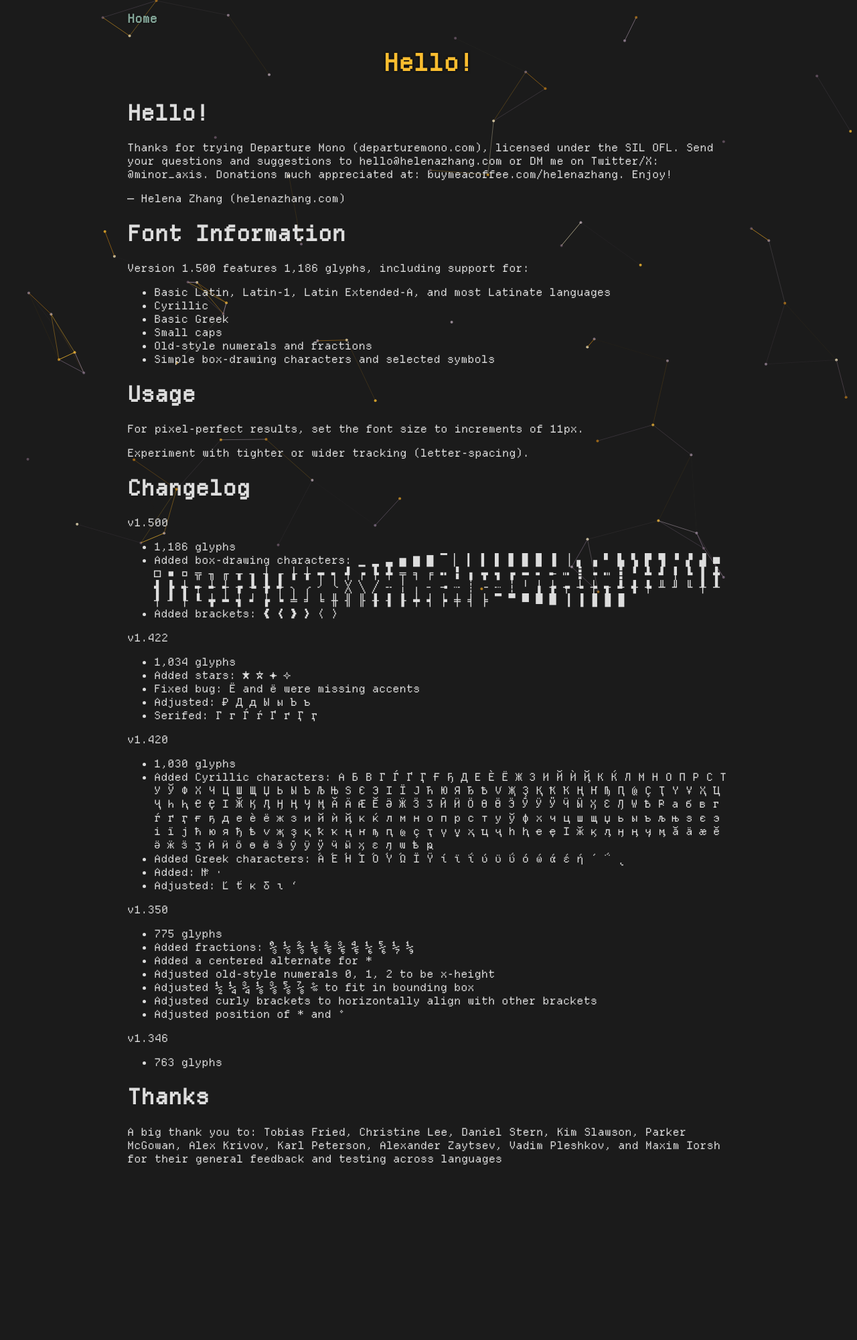
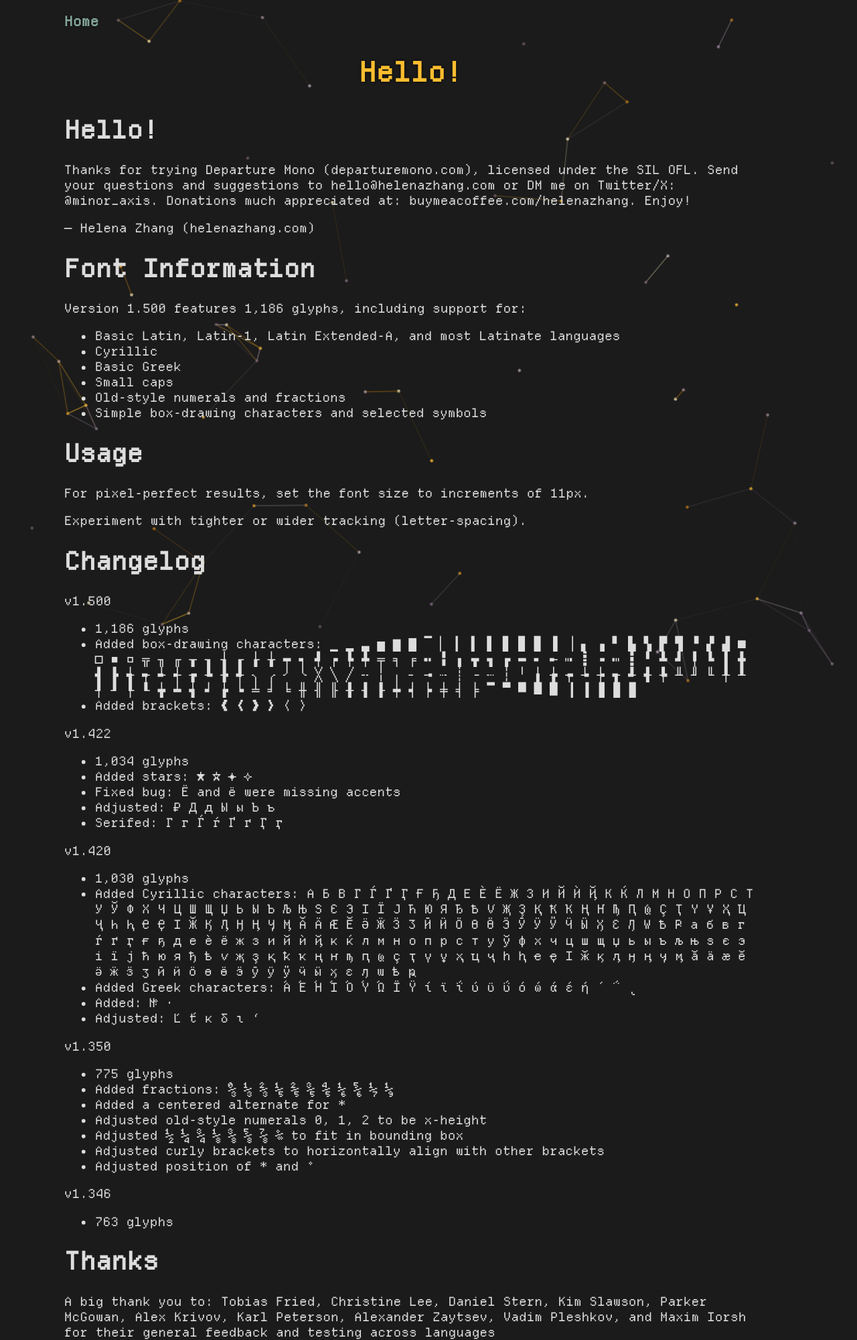
Before and after one commit to rdWei/website, a Jekyll site: the page built from fonts/DepartureMono-1.500/README.md, in a window 1280 px wide. Shown: the whole page at 67% size. Built offline with Jekyll 4.4.1, drawn with Linux system fonts in a browser that asks for light colours; our own code applies the rules of GitHub Pages for plain Markdown files; before the commit the page ends 1756 px from its top, so only the background shows below that.

Commit message:
Mon Aug 11 01:00:59 PM CEST 2025

```diff
--- a/_layouts/default.html
+++ b/_layouts/default.html
@@ -25,6 +25,9 @@
       margin: 0;
       padding: 0;
       position: relative;
+      transform: scale(1.15);
+      transform-origin: 0 0; /* mantieni l'origine in alto a sinistra */
+      width: 83.33%; /* per compensare lo scaling e non avere barre di scroll */
       overflow-x: hidden;
     }
 
```
